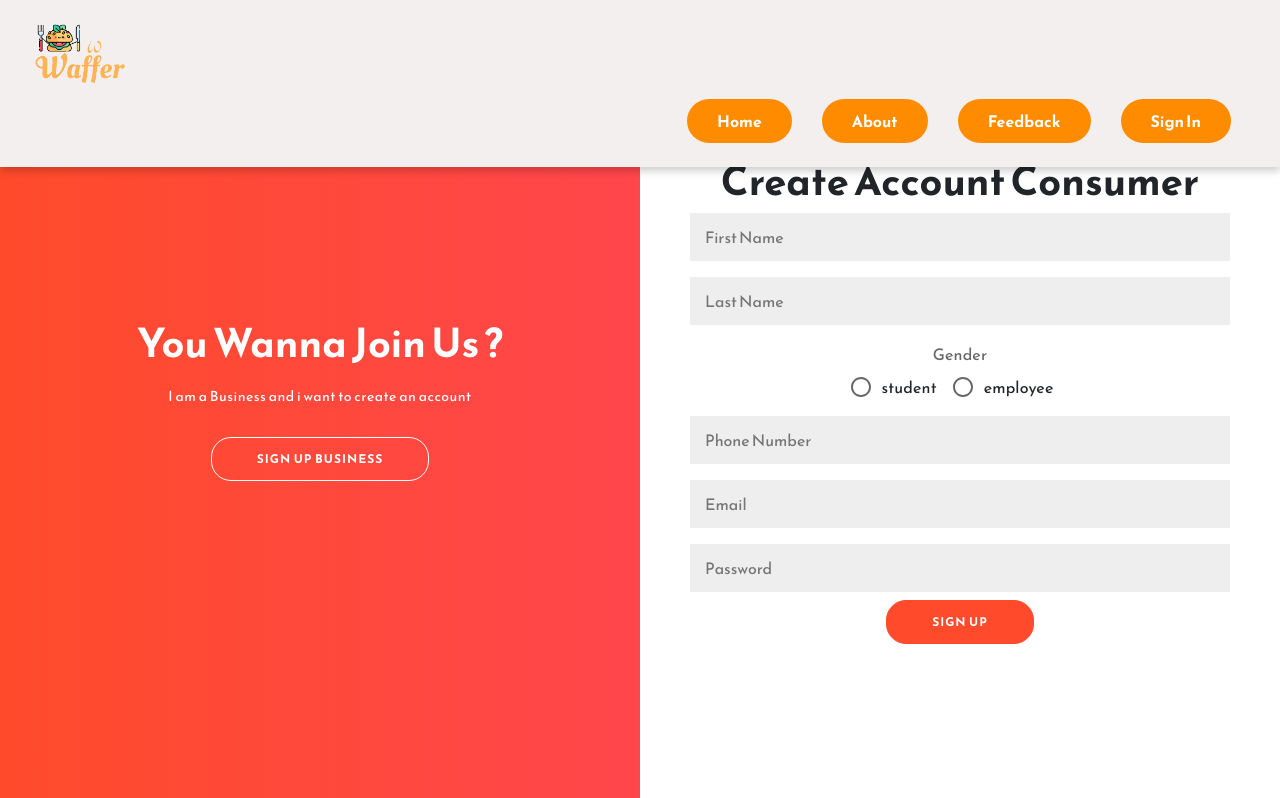
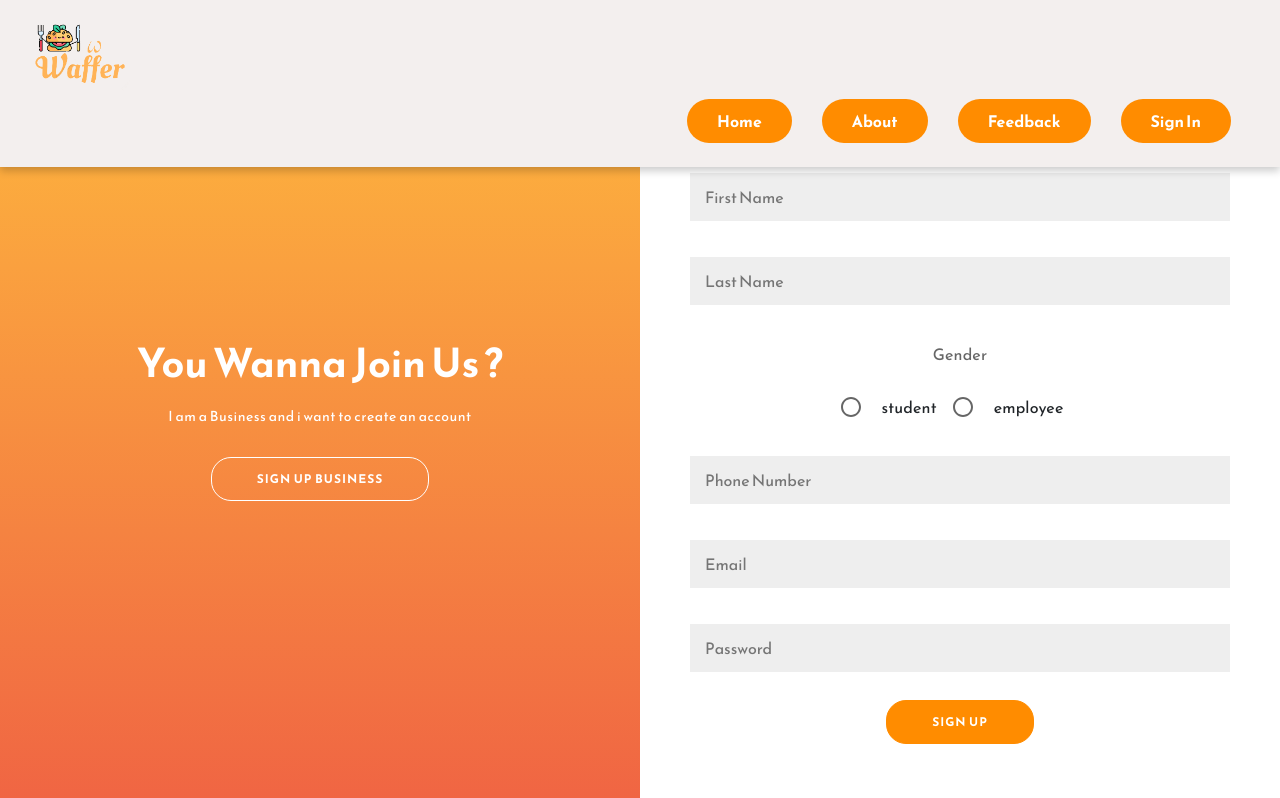
Before and after one commit to WafferProject/frontendwaffer, a React (Create React App) app: page /SignUp in a window 1280 px wide. Shown: the top 798 px of the page. Built offline with nearby package versions, Linux system fonts and the light colour scheme.

Commit message:
Corrected the SignUp view

```diff
--- a/src/App.js
+++ b/src/App.js
@@ -16,6 +16,7 @@ import ConsumerList from "./pages/ConsumerList";
 import OrdersList from "./pages/OrdersList";
 import UserDetails from "./components/Admin/UserDetails";
 import Footer from "./components/Footer";
+import AddBusiness from './components/Admin/AddBusiness'
 
 export default function App() {
   return (
@@ -35,6 +36,7 @@ export default function App() {
           <Route path="/ConsumerList/:id" element={<UserDetails />} />
           <Route path="/OrdersList" element={<OrdersList />} />
           <Route path="/settings" element={<ProfileSettings />} />
+          <Route path="/new" element={<AddBusiness />} />
           <Route
             path="/consumer"
             element={
--- a/src/components/AddButton2.css
+++ b/src/components/AddButton2.css
@@ -6,8 +6,8 @@
     padding: 0.1em 0.1em; /* adjust as needed */
     font-size: 12px;
     color: white;
-    background: #ff4b2b; /* This is the color code for orange */
-    background: linear-gradient(0deg, rgba(255,69,43,1) 0%, rgba(255,65,108,1) 100%);
+    background: #FF8C00; /* This is the color code for orange */
+    /* background: linear-gradient(0deg, rgba(255,69,43,1) 0%, rgba(255,65,108,1) 100%);   */
     border: none;
     box-shadow: 0 0.7em 1.5em -0.5em #14a73e98;
     letter-spacing: 0.05em;
--- a/src/components/Footer.css
+++ b/src/components/Footer.css
@@ -10,7 +10,7 @@
   align-items: center;
   color: #333;
   box-shadow: 6px 6px 8px 7px rgba(0, 0, 0, 0.2);
-  margin-top: 10px;
+  margin-top: auto;
 }
 
 
--- a/src/components/Navbar.js
+++ b/src/components/Navbar.js
@@ -88,7 +88,7 @@ const Navbar = () => {
                 About
               </Link>
             </li>
-            {/* <li><SwitchButton /></li> */}
+
             <li>
               <Link to="/contact" className="navbar-item">
                 Feedback
--- a/src/components/SignUpConsumerBuisness.js
+++ b/src/components/SignUpConsumerBuisness.js
@@ -88,7 +88,7 @@ const SignUpConsumerBuisness = () => {
 
   return (
     // consumer view
-    <div className="container" style={{ display: 'flex', justifyContent: 'center', alignItems: 'center', height: '100vh' }}>
+
     <Components.Container>
       <Components.SignUpContainer signIn={isBuisness}>
         <Components.Form>
@@ -171,6 +171,14 @@ const SignUpConsumerBuisness = () => {
             style={{ height: "30px", width: "100%" }}
             onChange={handleInputChange}
           />
+           <Components.Input
+            type="email"
+            placeholder="Email"
+            name="email"
+            required
+            style={{ height: "30px", width: "100%" }}
+            onChange={handleInputChange}
+          />
           <div style={{ display: "flex", gap: "15px" }}>
             <Components.Input
               placeholder="lat"
@@ -211,9 +219,17 @@ const SignUpConsumerBuisness = () => {
           ))}
 
           <Components.Input
-            type="email"
-            placeholder="Email"
-            name="email"
+            type="time"
+            placeholder="Opening Time"
+            name="opening_time"
+            required
+            style={{ height: "30px", width: "100%" }}
+            onChange={handleInputChange}
+          />
+           <Components.Input
+            type="time"
+            placeholder="Closing Time"
+            name="closing_time"
             required
             style={{ height: "30px", width: "100%" }}
             onChange={handleInputChange}
@@ -268,7 +284,7 @@ const SignUpConsumerBuisness = () => {
         </Components.Overlay>
       </Components.OverlayContainer>
     </Components.Container>
-    </div>
+
   );
 };
 
--- a/src/components/SplitScreen.js
+++ b/src/components/SplitScreen.js
@@ -22,7 +22,7 @@ const SplitScreen = () => {
             <h1 className="sell-heading"> Sell</h1>
             <p className="texts">Sell, Don't Waste. Partner with us, Sign Up!</p>
             <Link to="/SignUp" onClick={()=>{setIsBuisness(true)}} className="btnleft">
-              SIGNUP AS A Partner
+              Business SignUp
             </Link>
             <img src={leftImage} alt=" " className="left-image" />
           </div>
@@ -35,7 +35,7 @@ const SplitScreen = () => {
               <h1 className="buy-heading"> Buy</h1>
               <p className="texts">Savor Discounts! Sign up for wallet-friendly indulgence </p>
               <Link to="/SignUp" className="btnright" onClick={()=>{setIsBuisness(false)}}>
-                SIGNUP AS A Client
+               Consumer SignUp
               </Link>
 
             <img src={rightImage} alt=" " className="right-image" />
--- a/src/components/utilsSignUpIn.js
+++ b/src/components/utilsSignUpIn.js
@@ -1,17 +1,18 @@
 import styled from 'styled-components';
 
 export const Container = styled.div`
-background-color: #fff;
-border-radius: 10px;
-box-shadow: 0 14px 28px rgba(0, 0, 0, 0.25), 0 10px 10px rgba(0, 0, 0, 0.22);
-position: center;
-overflow: hidden;
-width: 700px;
+//background-color: #fff;
+//border-radius: 10px;
+//box-shadow: 0 14px 28px rgba(0, 0, 0, 0.25), 0 10px 10px rgba(0, 0, 0, 0.22);
+//position: center;
+//overflow: hidden;
+//width: 700px;
 // max-width: 100%;
-min-height: 630px;
+min-height: 800px;
 display: flex;
 justify-content: center;
 align-items: center;
+
 `;
 
 export const SignUpContainer = styled.div`
@@ -52,11 +53,15 @@ flex-direction: column;
 padding: 0 50px;
 height: 100%;
 text-align: center;
+
+}
 `;
 
 export const Title = styled.h1`
 font-weight: bold;
 margin: 0;
+margin-top: 40px;
+}
 `;
 
 export const Input = styled.input`
@@ -70,8 +75,8 @@ width: 100%;
 
 export const Button = styled.button`
    border-radius: 20px;
-   border: 1px solid #ff4b2b;
-   background-color: #ff4b2b;
+   border: 1px solid #FF8C00;
+   background-color: #FF8C00;
    color: #ffffff;
    font-size: 12px;
    font-weight: bold;
@@ -112,8 +117,10 @@ ${props =>
 
 export const Overlay = styled.div`
 background: #ff416c;
-background: -webkit-linear-gradient(to right, #ff4b2b, #ff416c);
-background: linear-gradient(to right, #ff4b2b, #ff416c);
+background: -webkit-linear-gradient( #FFBE3D
+  , #F06543);
+  background: linear-gradient( #FFBE3D, #F06543);
+// background: linear-gradient(to right, #ff4b2b, #ff416c);
 background-repeat: no-repeat;
 background-size: cover;
 background-position: 0 0;
--- a/src/index.css
+++ b/src/index.css
@@ -8,7 +8,12 @@
     flex-Direction: "column";
     background-Color: "#FBFAF5";
     border-Radius: "10px";
-    font-Family: "Comic Sans MS"
+    font-Family: "Comic Sans MS";
+    body {
+        display: flex;
+        flex-direction: column;
+        min-height: 100vh;
+      }
 
 }
 @import url('https://fonts.googleapis.com/css2?family=Lobster&display=swap');
```
